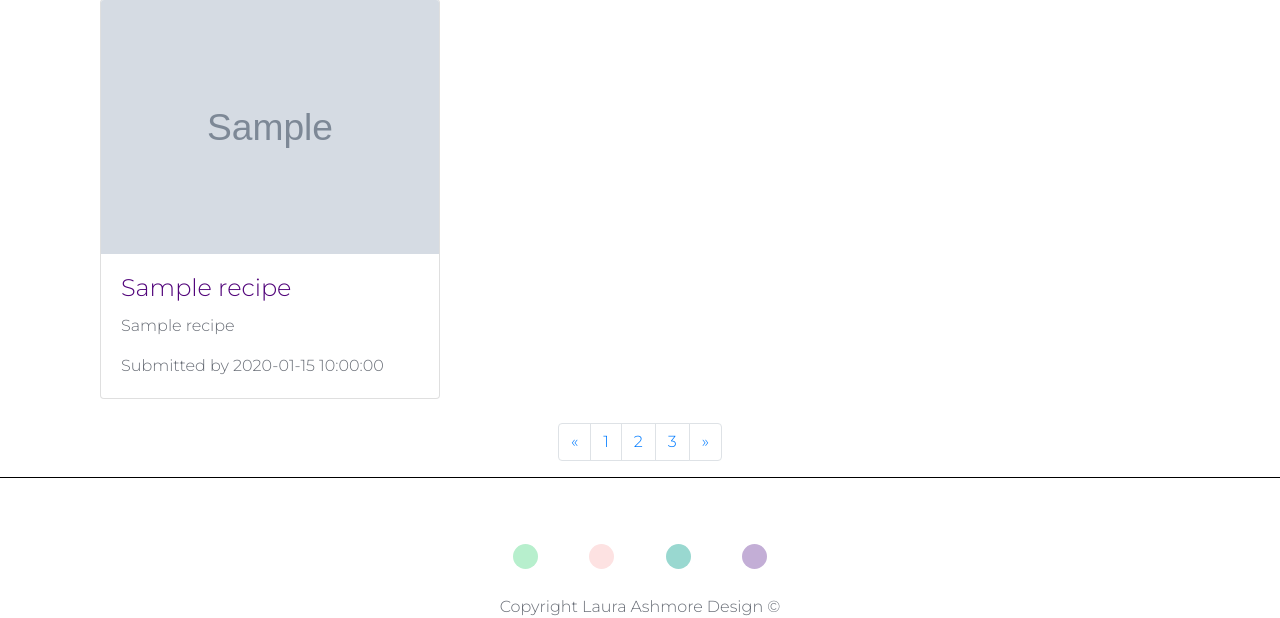
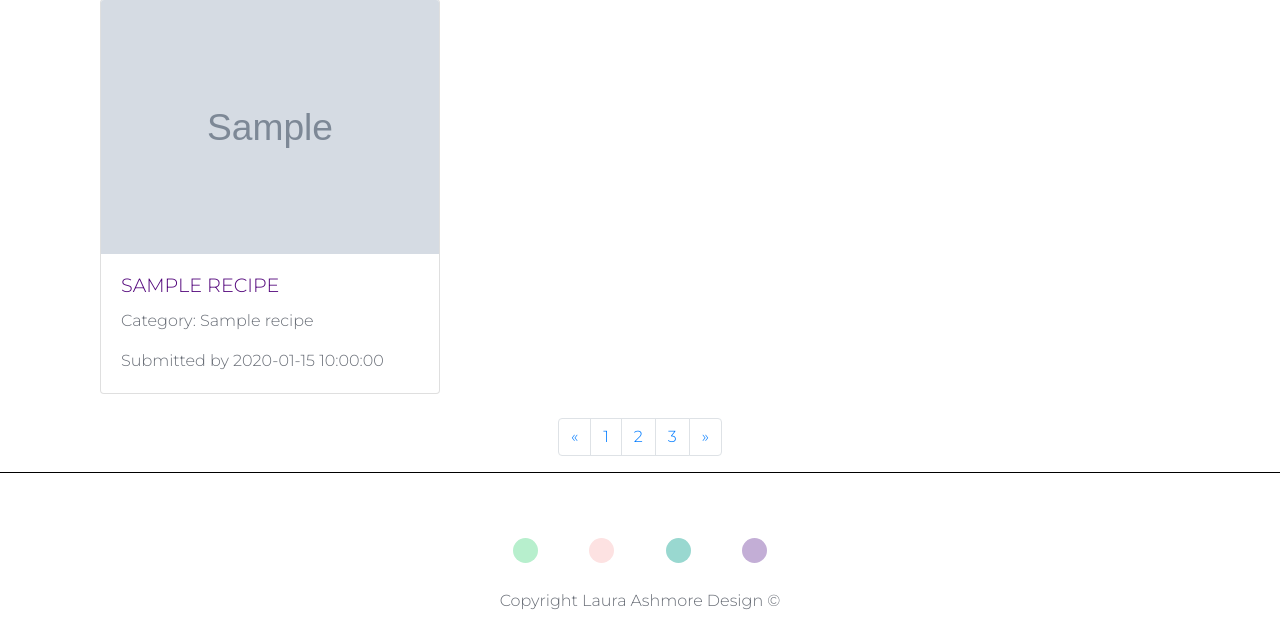
Before and after one commit to laura-ash/recipe-collection, a Flask app: page / in a window 1280 px wide. Shown: the part 267-885 px from the top of the page. Run offline with Flask 2, Linux system fonts and the light colour scheme; grey boxes marked "Sample" are stand-in pictures; a database or web service that is not in the repository returns one stand-in record (values such as "Sample title"); some libraries are stand-ins or nearby versions.

Commit message:
Added styling to recipe page

```diff
--- a/app.py
+++ b/app.py
@@ -26,7 +26,6 @@ cloudinary.config(
     api_key=os.environ.get('API_KEY'),
     api_secret=os.environ.get('API_SECRET')
 )
-
 
 
 @app.route("/")
--- a/static/css/style.css
+++ b/static/css/style.css
@@ -297,6 +297,11 @@ footer {
     color: #686d76;
 }
 
+.card-title {
+    text-transform: uppercase;
+    font-size: 1.2rem;
+}
+
 /* auth form */
 
 .auth-title {
--- a/templates/components/recipe.html
+++ b/templates/components/recipe.html
@@ -1,12 +1,12 @@
  <div class="col-lg-4 col-sm-6 mb-4">
     <div class="card">
-        <a href="#"><img class="card-img-top" src="{{ recipe.photo_url }}" alt="recipe-picture"></a>
+        <a href="{{ url_for('recipe_page', recipe=recipe.name)}}"><img class="card-img-top" src="{{ recipe.photo_url }}" alt="recipe-picture"></a>
         <div class="card-body">
         <h4 class="card-title">
             <a href="{{ url_for('recipe_page', recipe=recipe.name)}}">{{ recipe.name }}</a>
         </h4>
-        <p class="card-text">{{recipe.category_name}}</p>
-        <p class="card-text">Submitted by {{ recipe.created_by }}</p>
+        <p class="card-text">Category: {{recipe.category_name}}</p>
+        <p class="card-text">Submitted by <span class="capitalize">{{ recipe.created_by }}</span></p>
         {% if session.user|lower == recipe.created_by|lower %}
             <a href="{{ url_for( 'edit_recipe', recipe_id=recipe._id )}}"  class="card-button">Edit</a>
             <a href="{{ url_for( 'delete_recipe', recipe_id=recipe._id )}}"  class="card-button">Remove</a>
```
